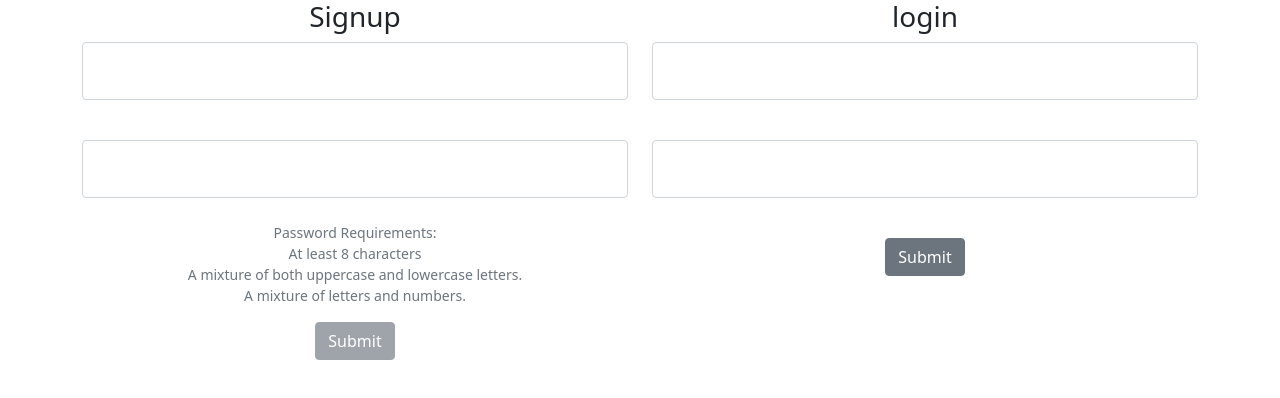
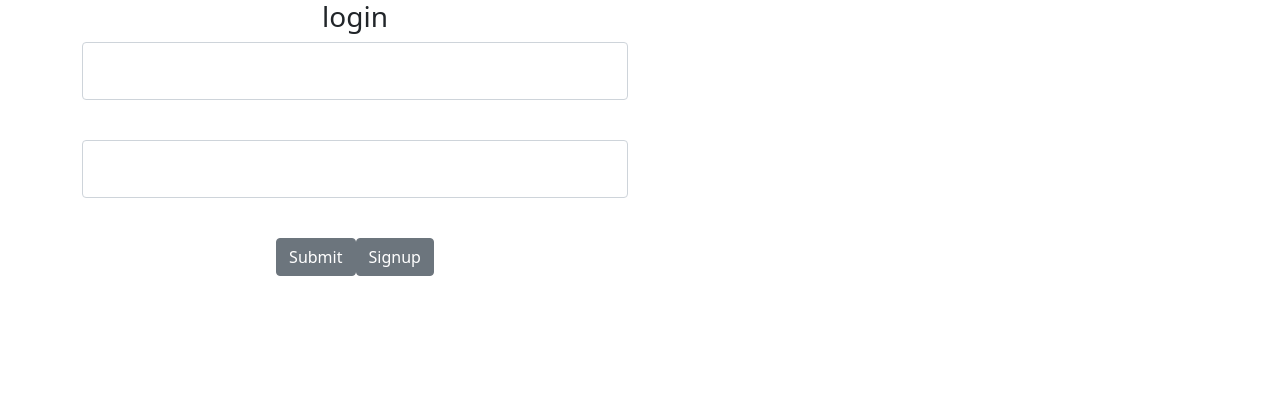
Before and after one commit to AlaynaCarlin/Red-Client, a React (Create React App) app: page / in a window 1280 px wide. Shown: the top 398 px of the page. Built offline with nearby package versions, Linux system fonts and the light colour scheme.

Commit message:
signup login toggle

```diff
--- a/src/Components/Auth/Auth.tsx
+++ b/src/Components/Auth/Auth.tsx
@@ -10,8 +10,8 @@ type Props = {
 
 type State = {
     // updated: any
-    hasError: boolean
-
+    hasError: boolean,
+    toggle: boolean
 }
 
 class Auth extends React.Component<Props, State> {
@@ -19,6 +19,7 @@ class Auth extends React.Component<Props, State> {
         super(props);
         this.state = {
             hasError: false,
+            toggle: false
             // updated: props.tokenUpdate
          };
     }
@@ -33,6 +34,11 @@ class Auth extends React.Component<Props, State> {
         console.log(error, errorInfo);
     }
 
+    toggleFunc = () => {
+        this.setState({
+            toggle: !this.state.toggle
+        })
+    }
 
     render() {
         console.log('Auth render')
@@ -43,12 +49,17 @@ class Auth extends React.Component<Props, State> {
         return (
             <Container>
                 <Row>
-                    <Col md="6">
-                        <Signup  update = {this.props.tokenUpdate}/>
+                    <Col md='6'>
+                        {this.state.toggle ?
+                        <Signup update = {this.props.tokenUpdate} toggleFunc={this.toggleFunc}/> :
+                        <Login update = {this.props.tokenUpdate} toggleFunc={this.toggleFunc}/> }
+                    </Col>
+                    {/* <Col md="6">
+                        <Signup  }/>
                     </Col>
                     <Col md="6">
-                        <Login update = {this.props.tokenUpdate}/>
-                    </Col>
+                        <Login }/>
+                    </Col> */}
                 </Row>
 
             </Container>
--- a/src/Components/Auth/Login.tsx
+++ b/src/Components/Auth/Login.tsx
@@ -14,13 +14,14 @@ import {
 } from "reactstrap";
 
 type Props = {
-    update: any
+    update: any,
+    toggleFunc: ()=>void
 }
 
 type State = {
     username: string,
     password: string,
-    sessionToken: any
+    sessionToken: any,
 }
 
 class Login extends React.Component<Props, State> {
@@ -75,6 +76,7 @@ class Login extends React.Component<Props, State> {
                         <br />
                     </FormGroup>
                     <Button type="submit" >Submit</Button>
+                    <Button onClick={() => this.props.toggleFunc()}>Signup</Button>
                 </Form>
             </div>
         )
--- a/src/Components/Auth/Signup.tsx
+++ b/src/Components/Auth/Signup.tsx
@@ -15,14 +15,15 @@ import {
 import Login from "./Login";
 
 type Props = {
-    update: (newToken: string)=>void
+    update: (newToken: string)=>void,
+    toggleFunc: ()=>void
 }
 
 type State = {
     username: string,
     password: string,
     admin: boolean,
-    message: string
+    message: string,
 }
 
 class Signup extends React.Component<Props, State> {
@@ -32,7 +33,8 @@ class Signup extends React.Component<Props, State> {
             username: '',
             password: '',
             admin: false,
-            message: ''
+            message: '',
+
         }
     }
 
@@ -123,7 +125,7 @@ class Signup extends React.Component<Props, State> {
 
                     </FormGroup>
                     <Button type="submit" disabled={!this.validPassword()}>Submit</Button>
-                    {/* <Button type="button" >Login</Button> */}
+                    <Button onClick={() => this.props.toggleFunc()} >Login</Button>
 
                 </Form>
             </div>
--- a/src/Components/Posts/postIndex.tsx
+++ b/src/Components/Posts/postIndex.tsx
@@ -145,8 +145,8 @@ class PostIndex extends React.Component<Props, State> {
                     tokenUpdate={this.props.tokenUpdate}
                     postOn={this.postOn} /> */}
                 <Container>
-                    <Row>
-                        <Col md='3'>
+                    <Col>
+                        <Row md='3'>
                             {this.props.postActive ?
                                 <CreatePost
                                     token={this.props.token}
@@ -154,8 +154,8 @@ class PostIndex extends React.Component<Props, State> {
                                     postOff={this.props.postOff}/> :
                                 <></>
                             }
-                        </Col>
-                        <Col md='9'>
+                        </Row>
+                        <Row md='9'>
                             <PostTable
                                 setPosts={this.setPosts}
                                 postArray={this.state.posts}
@@ -166,8 +166,8 @@ class PostIndex extends React.Component<Props, State> {
                                 setCommentPost={this.setCommentPost}
                                 commentOn={this.commentOn}
                             />
-                        </Col>
-                    </Row>
+                        </Row>
+                    </Col>
                     {this.state.updateActive ?
                         <UpdatePost
                             postToUpdate={this.state.postToUpdate}
```
Also changed, not shown: src/Components/Posts/searchPost.tsx (+18 -4 lines).
